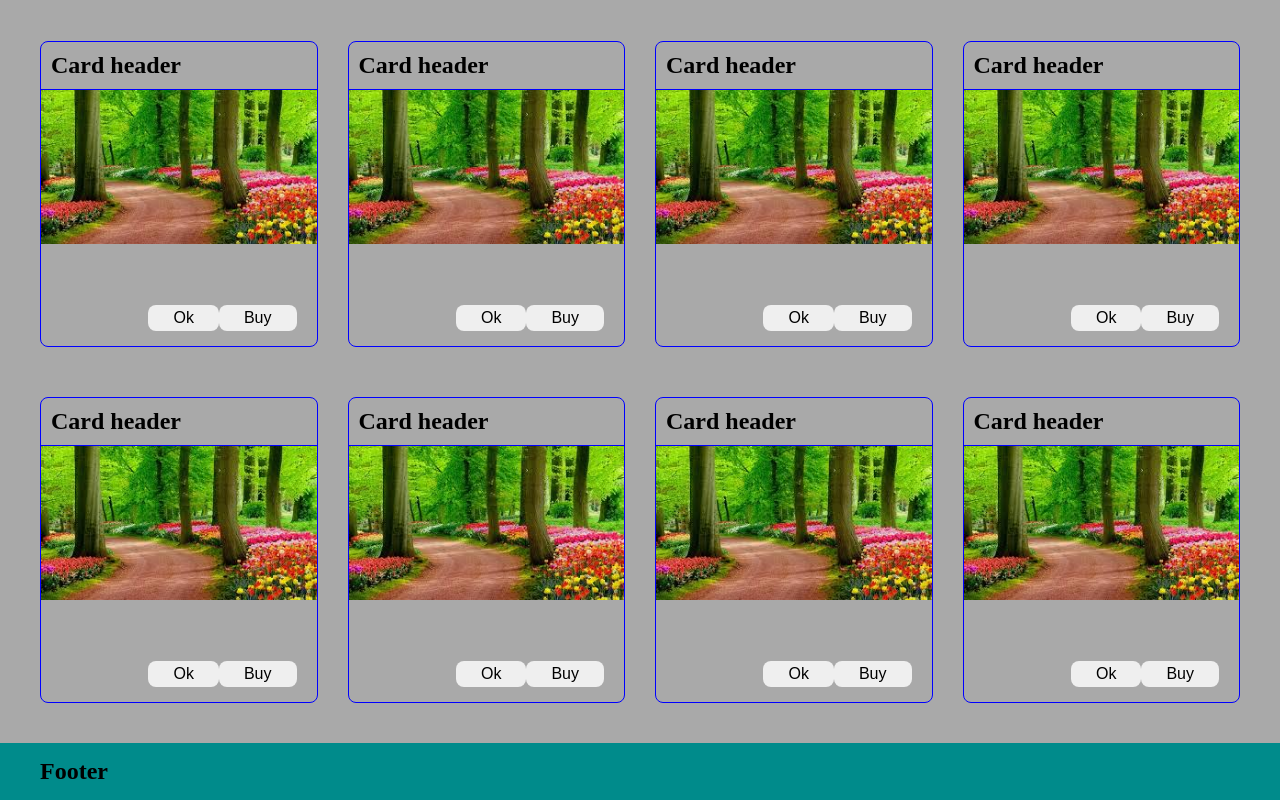
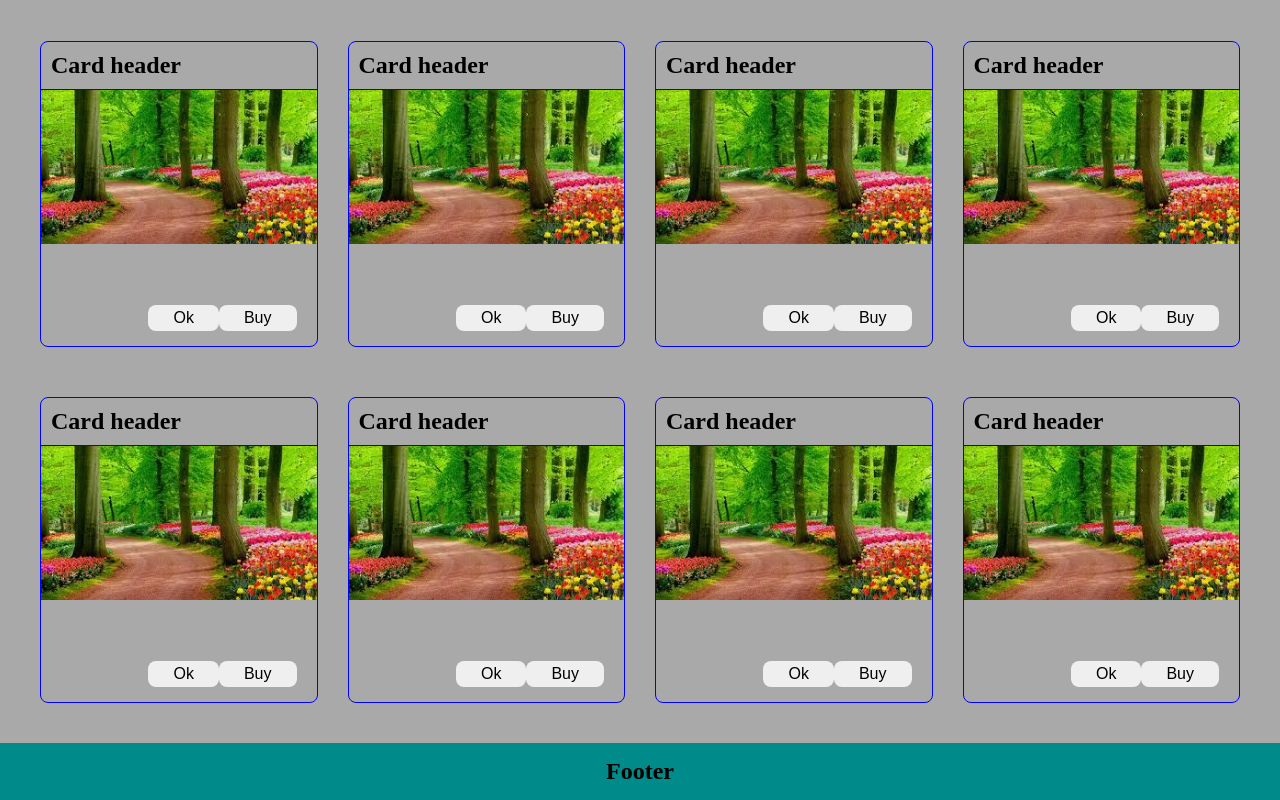
Before and after one commit to vit718/ElectronicsStore_Vue, a Vue app: page / in a window 1280 px wide. Shown: the part 962-1762 px from the top of the page. Built offline with nearby package versions, Linux system fonts and the light colour scheme.

Commit message:
corrected style of texts in footer

```diff
--- a/src/layouts/Footer.vue
+++ b/src/layouts/Footer.vue
@@ -10,7 +10,7 @@ onMounted(() => {
 <template>
   <footer class="footer">
     <Container>
-      <h2>Footer</h2>
+      <h2 class="title">Footer</h2>
     </Container>
   </footer>
 </template>
@@ -21,4 +21,7 @@ onMounted(() => {
   padding-top: 15px;
   padding-bottom: 15px;
 }
+.title{
+  text-align: center;
+}
 </style>
```
